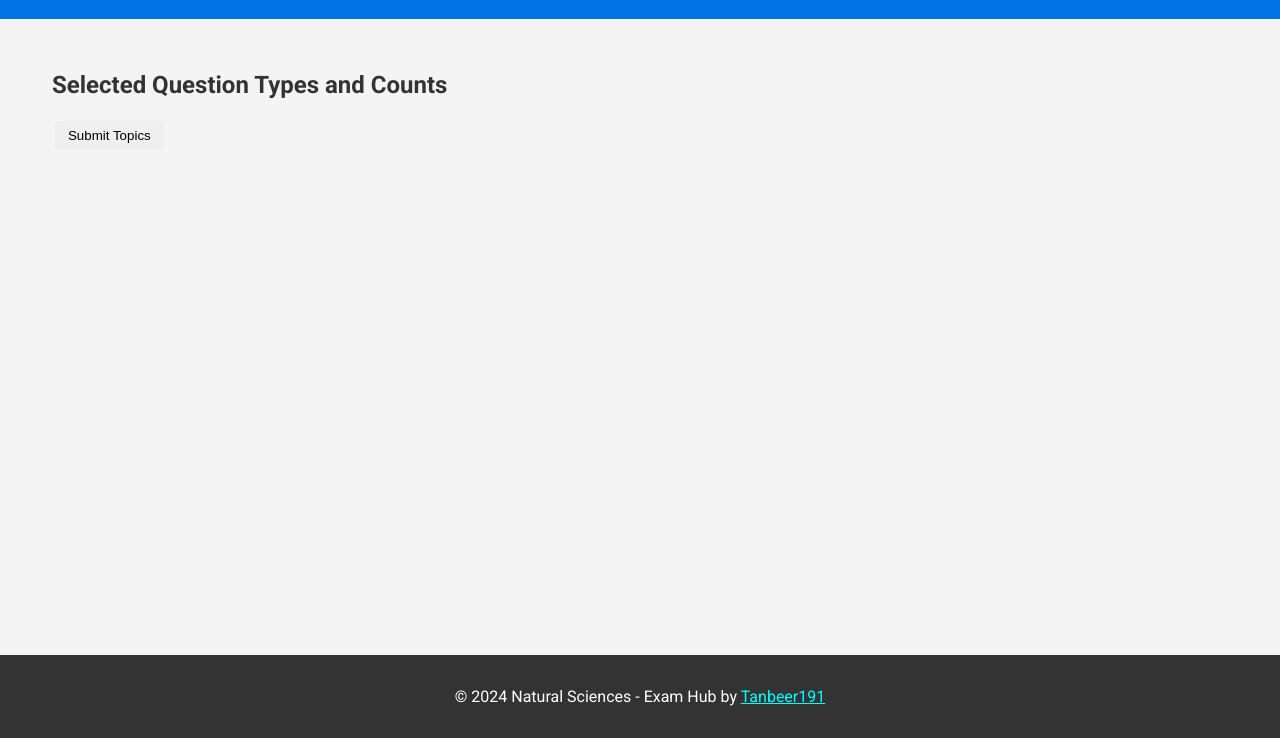
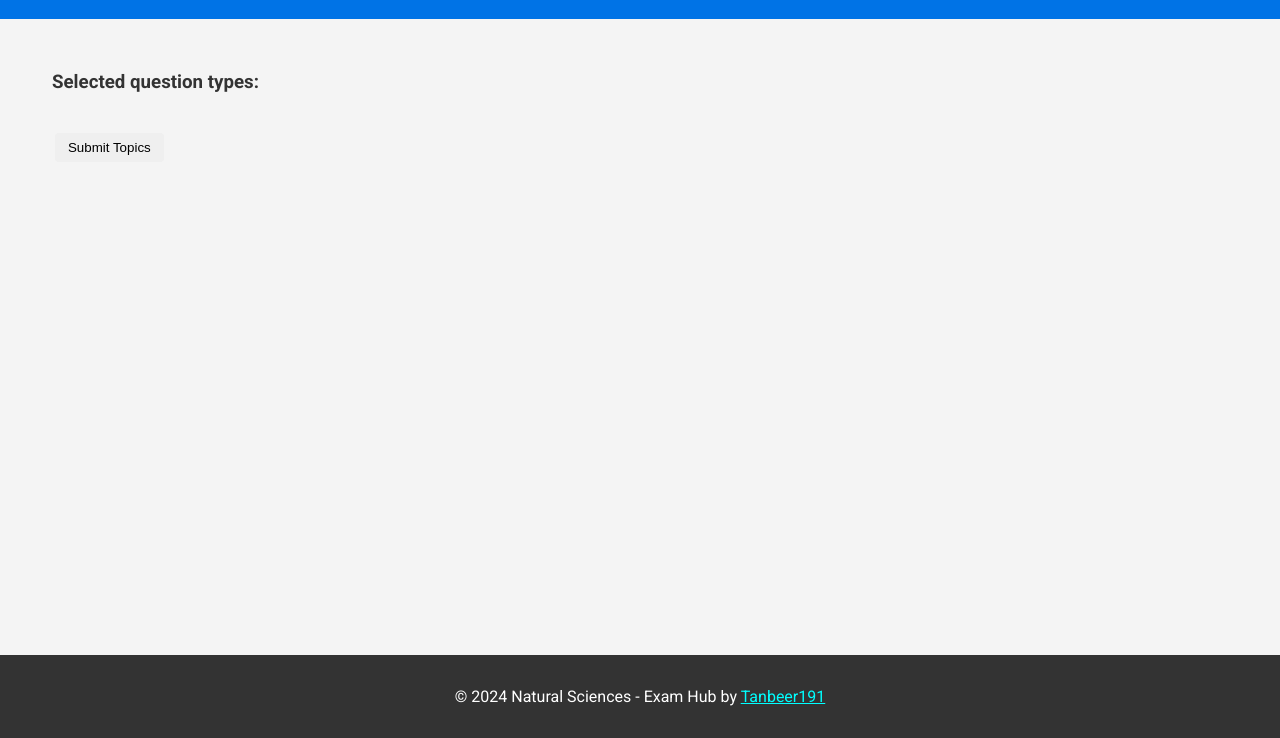
Before and after one commit to Tanbeer191/nstrevision, a plain HTML site: page html/custom-topic-selector.html in a window 1280 px wide. Shown: the part 62-800 px from the top of the page. Drawn offline with Linux system fonts and the light colour scheme.

Commit message:
Improve spacing in custom topic selector

```diff
--- a/html/custom-topic-selector.html
+++ b/html/custom-topic-selector.html
@@ -13,8 +13,9 @@
     </header>
     <main>
         <div class="custom-topic-container">
-            <h2>Selected Question Types and Counts</h2>
+            <h3>Selected question types:</h3>
             <div id="summary"></div>
+            <br>
             <div id="topic-chooser"></div>
             <button id="submit-topics" class="btn">Submit Topics</button>
         </div>
--- a/js/script.js
+++ b/js/script.js
@@ -499,6 +499,7 @@ document.addEventListener("DOMContentLoaded", () => {
                                 });
 
                                 topicChooserDiv.appendChild(topicList);
+                                topicChooserDiv.appendChild(document.createElement("br"));
                             }
                         });
 
```
